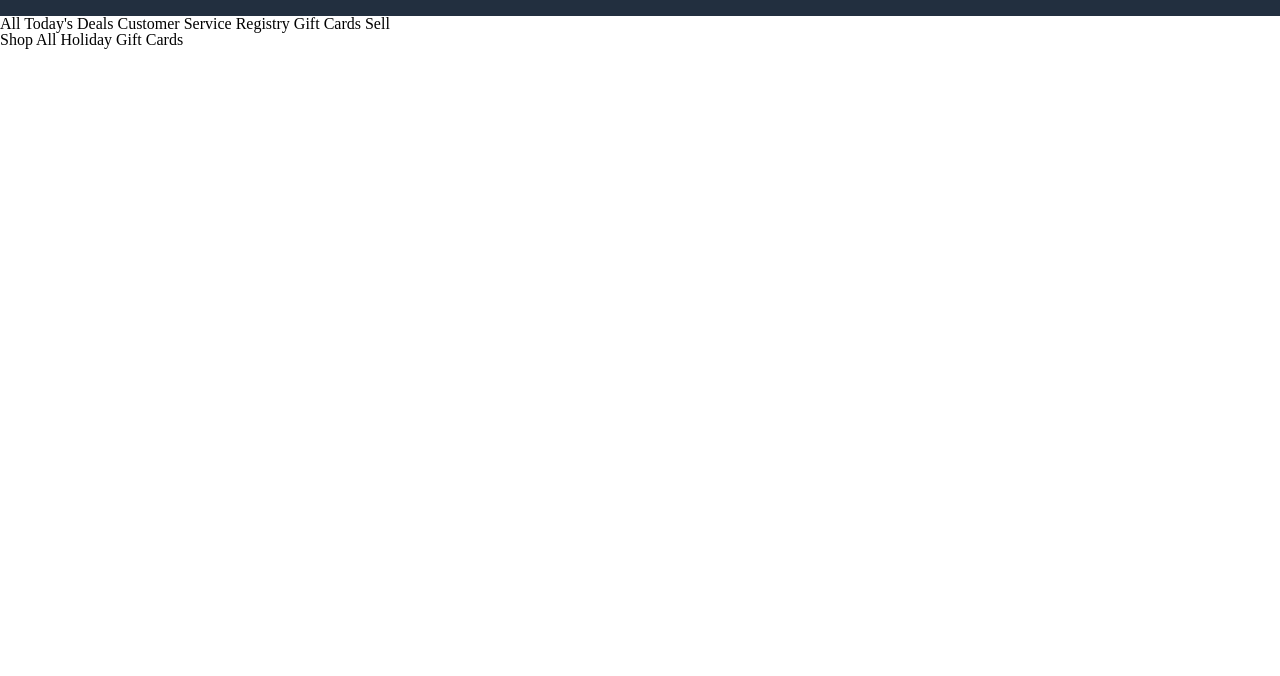
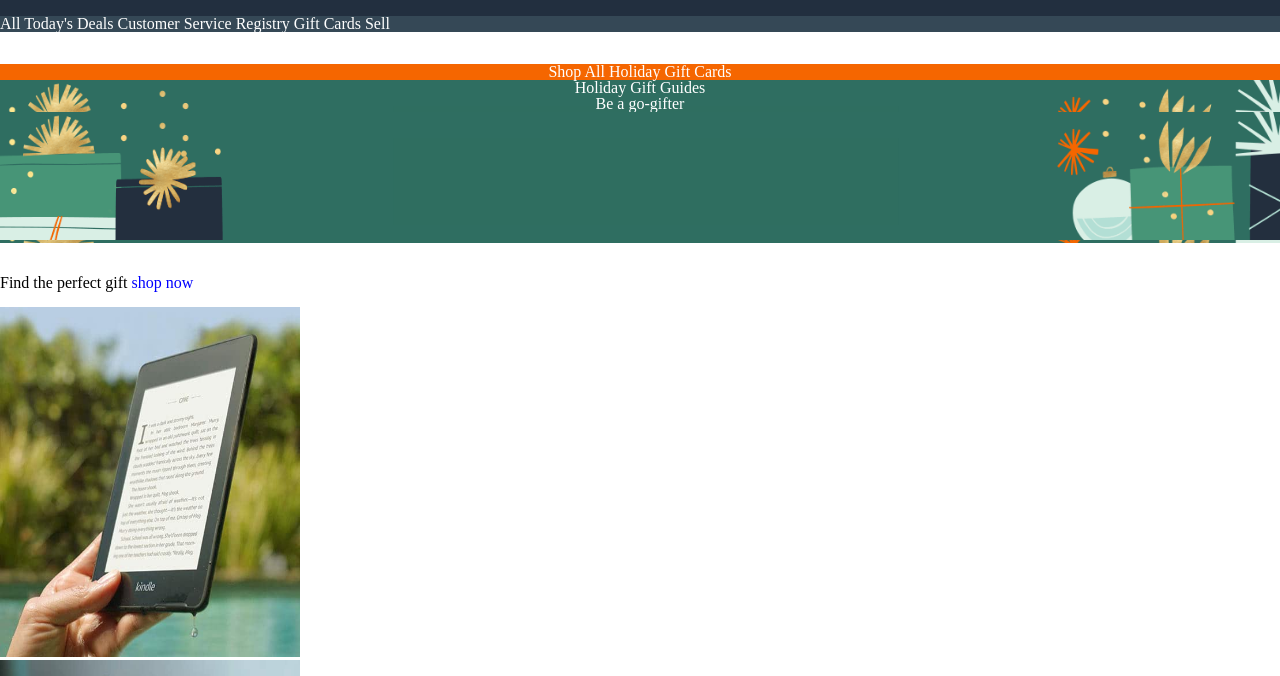
Before and after one commit to EpicSeany/Amazon-Page, a plain HTML site: page index.html in a window 1280 px wide. Shown: the part 54-730 px from the top of the page. Drawn offline with Linux system fonts and the light colour scheme.

Commit message:
2 commit

```diff
--- a/assets/css/style.css
+++ b/assets/css/style.css
@@ -1,7 +1,6 @@
 body {
-
+    font-family: Arial, Helvetica, sans-serif;
     margin: 0;
-
 }
 
 
@@ -11,6 +10,7 @@ nav {
     padding: 1rem 0 ;
     margin-bottom: 4rem;
 
+
 }
 #logo1{
 
@@ -18,3 +18,40 @@ nav {
     margin: 1rem 0;
 
 }
+#striscia {
+
+    background-color: #354856;
+    color: white;
+}
+#para{
+
+    text-align: center;
+    margin-top: 2rem;
+    background-color: #F56600;
+    color: white;
+}
+#banner {
+
+    margin-top: 2rem;
+    width: 100%;
+}
+
+#nomi {
+
+    background-image: url(../images/bg-image.png);
+    width: 100%;
+    color: white;
+    text-align: center;
+    margin-bottom: 2rem;
+}
+span {
+
+color: blue;
+font-family: ;
+
+}
+#img1 {
+
+    margin-top: 1rem;
+    border-radius: 20px;
+}
--- a/index.html
+++ b/index.html
@@ -16,17 +16,33 @@
     </nav>
 
 
-<div id="striscia">
-    <p>All  Today's Deals Customer Service Registry Gift Cards Sell</p>
+    <p id="striscia">All  Today's Deals Customer Service Registry Gift Cards Sell</p>
 
+    <p id="para">Shop All Holiday Gift Cards</p>
+</header>
+
+<main>
+
+    <div id="nomi">
+        <h1>Holiday Gift Guides</h1>
+        <p>Be a go-gifter</p>
+        <img src="./assets/images/bg-image.png" alt="banner">
+    </div>
+
+<p>Find the perfect gift <span>shop now</span></p>
+
+<div id="img1">
+    <img src="./assets/images/img_1.jpg" alt="immagine di un kindle"
+    width="300px"
+    height="350px"
+    >
 </div>
 
-
 <div>
-    <p>Shop All Holiday Gift Cards</p>
+    <img src="./assets/images/img_2.jpg" alt="vaso"
+    width="300px"
+    height="350px">
 </div>
-
-</header>
 
 
 
@@ -41,7 +57,9 @@
 
 
 
-<main></main>
+
+
+</main>
 <footer></footer>
 
 
```
